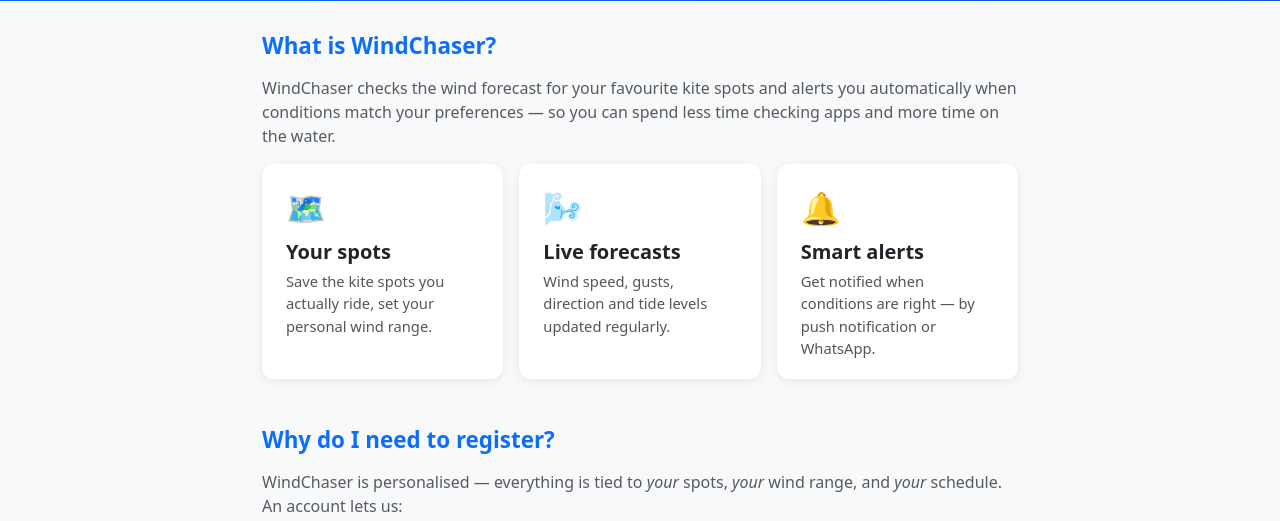
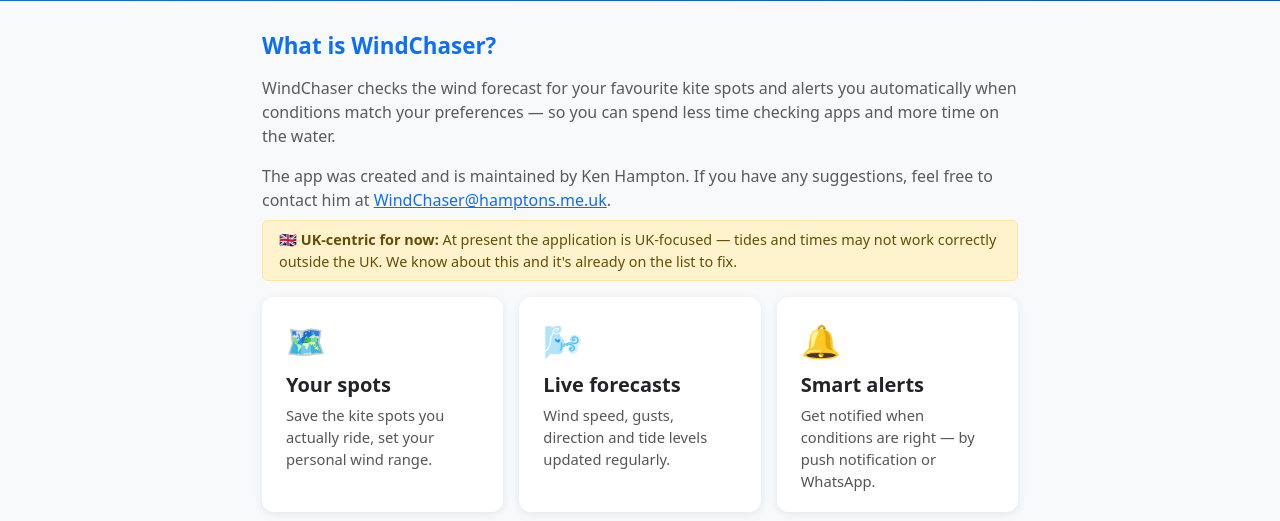
Before and after one commit to Safa246UK/kiteapp, a Flask app: page /welcome in a window 1280 px wide. Shown: the part 279-800 px from the top of the page. Run offline with Flask 3, Linux system fonts and the light colour scheme.

Commit message:
Add creator credit, contact email, and UK-centric notice to welcome page
Co-Authored-By: Claude Sonnet 4.6 <noreply@anthropic.com>

```diff
--- a/templates/welcome.html
+++ b/templates/welcome.html
@@ -86,6 +86,10 @@
     <div class="section">
         <h2>What is WindChaser?</h2>
         <p class="text-muted mb-3">WindChaser checks the wind forecast for your favourite kite spots and alerts you automatically when conditions match your preferences — so you can spend less time checking apps and more time on the water.</p>
+        <p class="text-muted mb-2">The app was created and is maintained by Ken Hampton. If you have any suggestions, feel free to contact him at <a href="mailto:WindChaser@hamptons.me.uk">WindChaser@hamptons.me.uk</a>.</p>
+        <div class="alert alert-warning py-2 px-3 mb-3" style="font-size: 0.9rem;">
+            🇬🇧 <strong>UK-centric for now:</strong> At present the application is UK-focused — tides and times may not work correctly outside the UK. We know about this and it's already on the list to fix.
+        </div>
         <div class="row g-3">
             <div class="col-sm-4">
                 <div class="feature-card bg-white">
```
